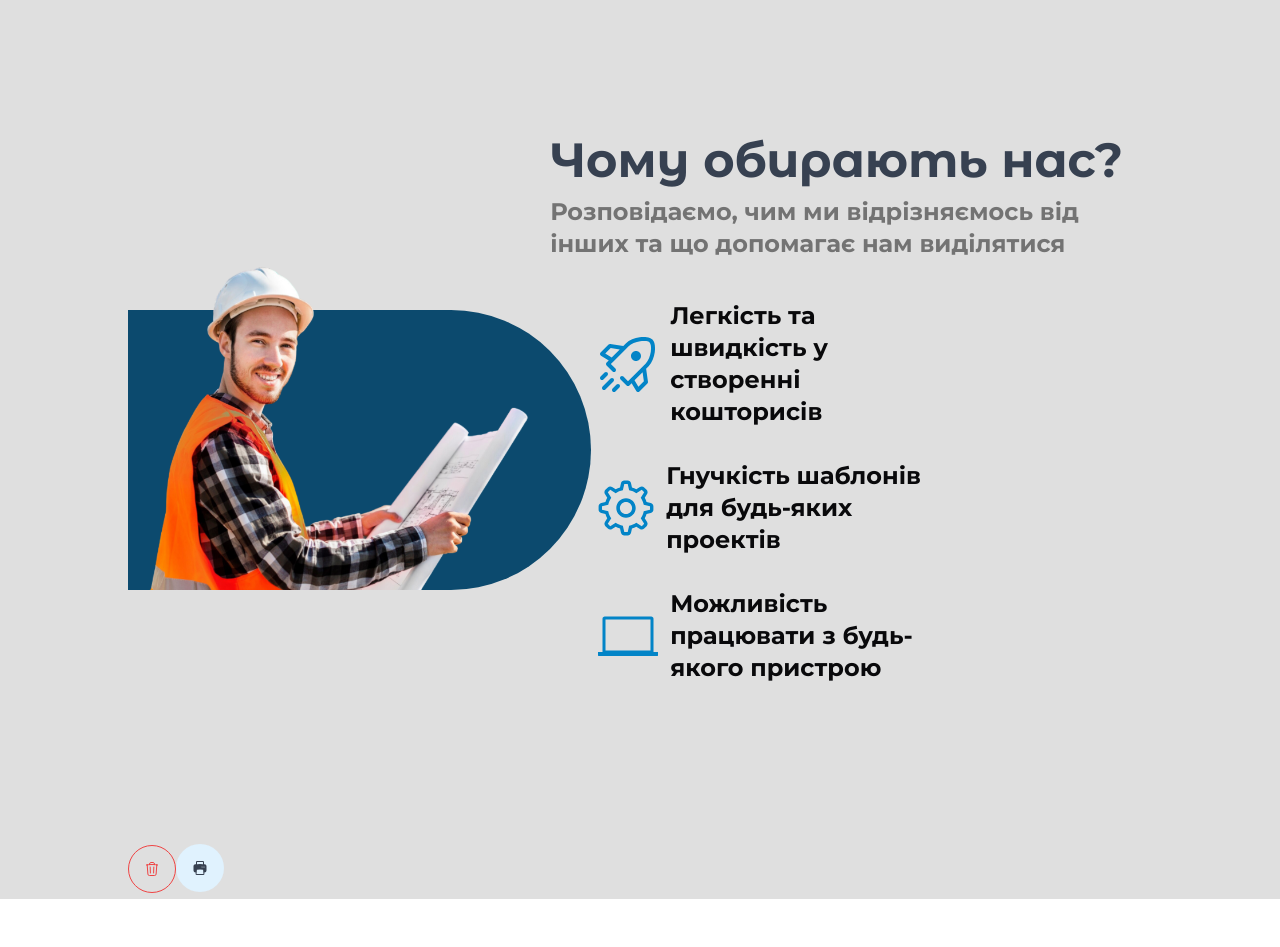
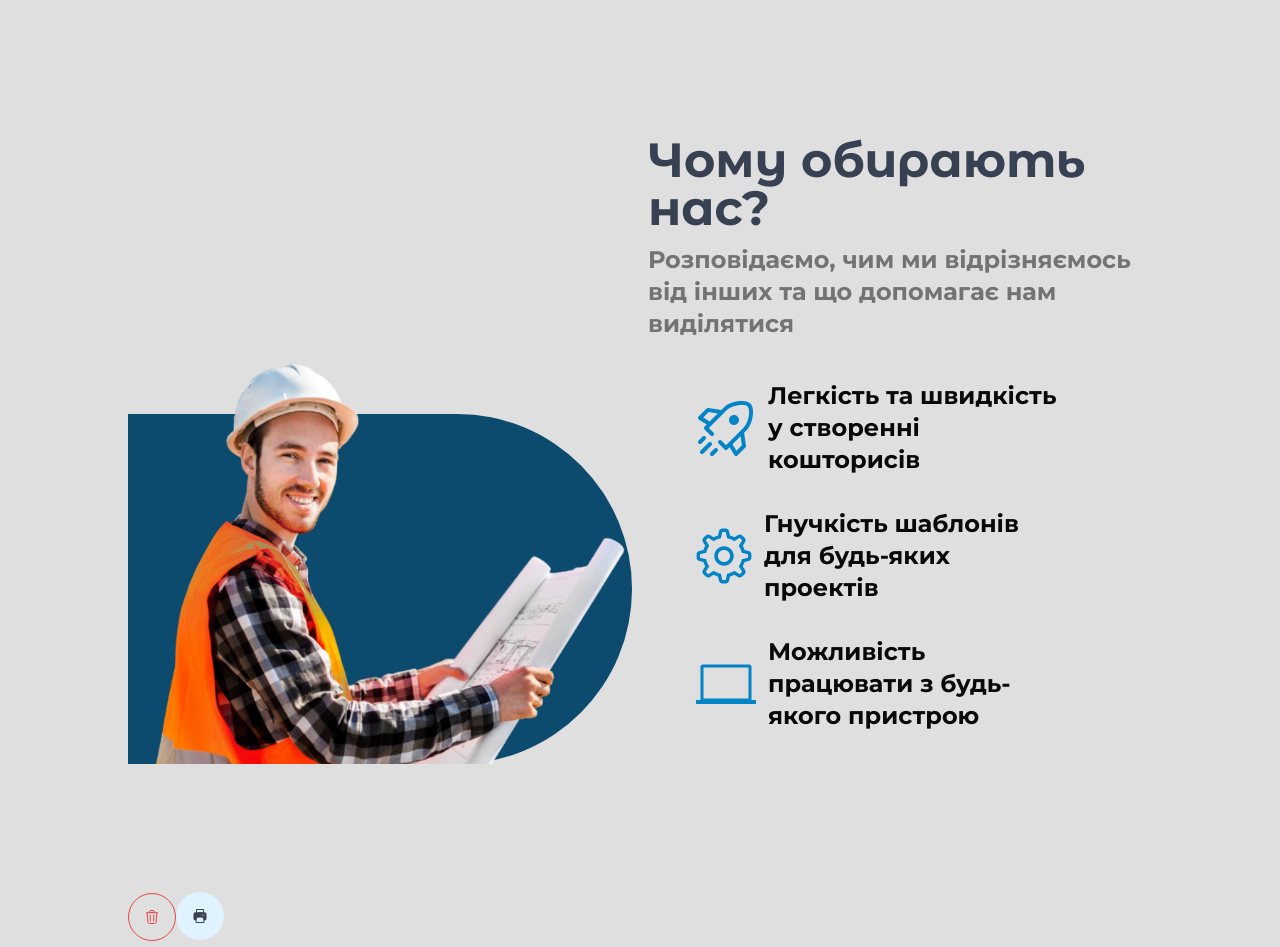
Before and after one commit to Vitaliy28031985/tiam-estimate-app-frontend, a Next.js app: page / in a window 1280 px wide. Shown: the part 520-1467 px from the top of the page. Before the commit the page ends 1419 px from the top, so only its background shows below. Built offline with nearby package versions, Linux system fonts and the light colour scheme.

Commit message:
order without div

```diff
--- a/src/app/components/home/OrderAs.tsx
+++ b/src/app/components/home/OrderAs.tsx
@@ -5,9 +5,9 @@ import Laptop from "../../UI/Icons/Laptop";
 import worker from '../../assets/worker.png';
 export default function OrderAs() {
     return (
-        <section className="flex gap-4 items-center mt-[180px] pt-4 pb-12 mb-20">
-            <div className="relative">
-                <div className="relative z-10">
+        <section className="flex gap-4 items-end mt-[180px] pt-4 pb-12 mb-20">
+            <div className="relative w-[463px] h-[350px] flex-1 bg-blue-30  rounded-r-full overflow-visible">
+                <div className="absolute bottom-0 left-0">
                  <Image
                 src={worker}
                 alt="worker"
@@ -16,24 +16,23 @@ export default function OrderAs() {
                 quality={100}
                     />
                 </div>
-                <div className="absolute w-[463px] h-[280px] bg-blue-30 bottom-0 rounded-r-full"></div>
             </div>
-            <div>
+            <div className='flex-1'>
                 <h3  className='text-5xl font-alternates font-semibold text-gray-30 mb-3'>Чому обирають нас?</h3>
                 <p className='text-gray-25 font-extralight text-2xl mb-10'>Розповідаємо, чим ми відрізняємось від інших та що допомагає нам виділятися</p>
 
                 <ul className='ml-12'>
                     <li className='flex gap-3 items-center mb-8'>
                         <Rocket/>
-                        <p className="text-black font-semibold text-2xl w-1/2">Легкість та швидкість у створенні кошторисів</p>
+                        <p className="text-black font-semibold text-2xl w-2/3">Легкість та швидкість у створенні кошторисів</p>
                     </li>
                     <li className='flex gap-3 items-center mb-8'>
                         <Gear />
-                        <p className="text-black font-semibold text-2xl w-1/2">Гнучкість шаблонів для будь-яких проектів</p>
+                        <p className="text-black font-semibold text-2xl w-2/3">Гнучкість шаблонів для будь-яких проектів</p>
                     </li>
                     <li className='flex gap-3 items-center mb-8'>
                        <Laptop/>
-                        <p className="text-black font-semibold text-2xl w-1/2">Можливість працювати з будь-якого пристрою</p>
+                        <p className="text-black font-semibold text-2xl w-2/3">Можливість працювати з будь-якого пристрою</p>
                     </li>
                 </ul>
             </div>
```
